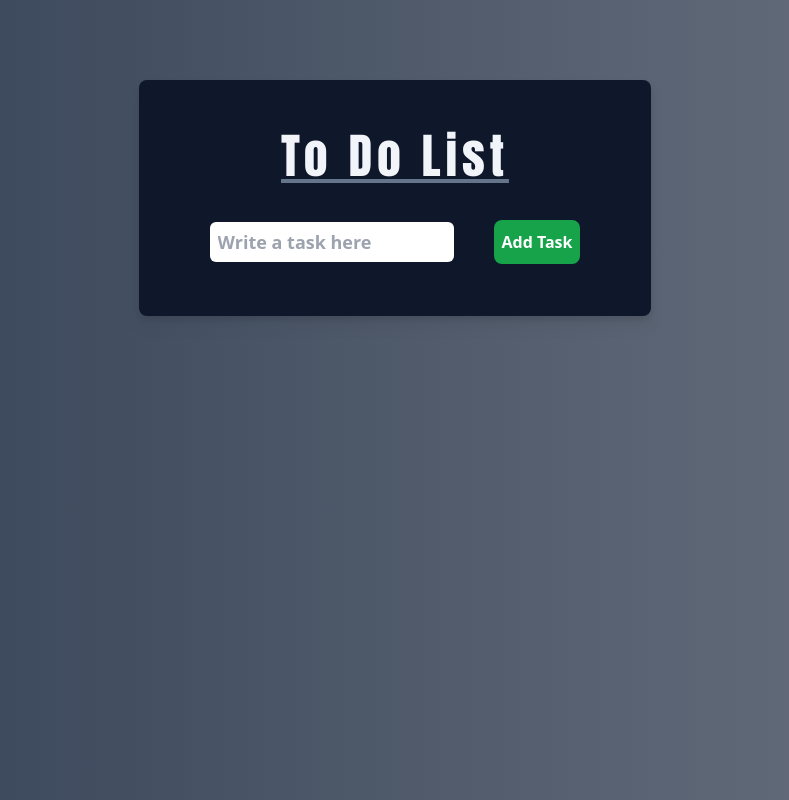
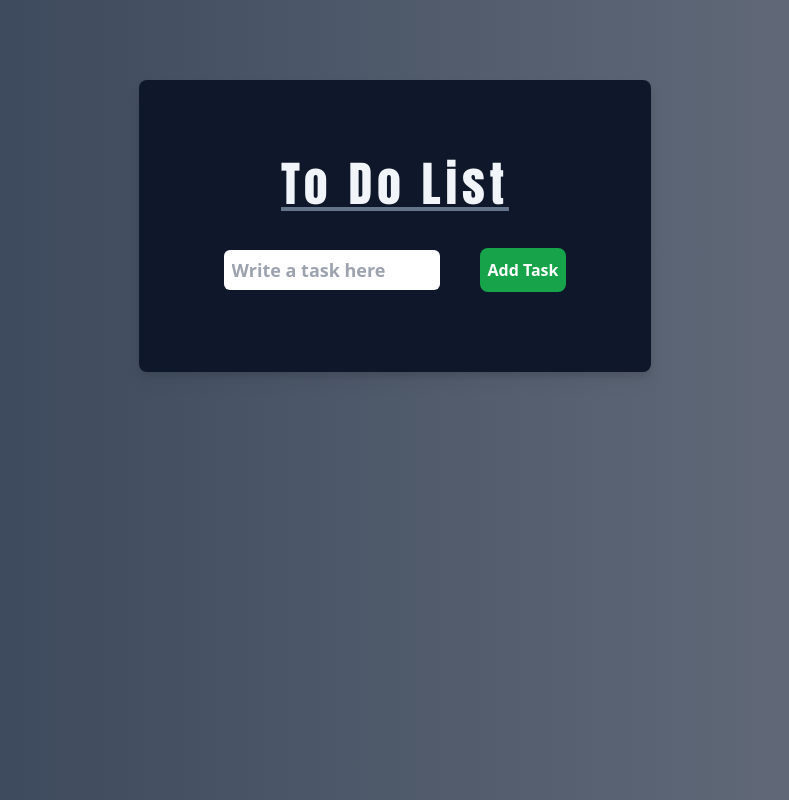
Before and after one commit to Dimakzkuru/ToDoApp, a React (Vite) app: page /ToDoApp/ in a window 1280 px wide. Shown: the whole page, without its empty margins (245-1034 px from the left). Built offline with nearby package versions, Linux system fonts and the light colour scheme; a web font is replaced by a local one.

Commit message:
container padding changes

```diff
--- a/src/Components/ToDoFormLocalStorage.jsx
+++ b/src/Components/ToDoFormLocalStorage.jsx
@@ -59,7 +59,7 @@ export function ToDoFormLocalStorage() {
   };
 
   return (
-    <section className="m-auto sm:w-[80%] xl:w-[40%] bg-slate-900 drop-shadow-lg rounded-lg  mt-20 p-3 z-40">
+    <section className="m-auto sm:w-[80%] xl:w-[40%] bg-slate-900 drop-shadow-lg rounded-lg  mt-20 p-10 z-40">
       <div className="py-5 m-5 underline mb-5 text-slate-500">
         <h1 className="font-[Anton] text-bold text-5xl flex items-center justify-center  text-slate-100 w-25 tracking-widest">
           To Do List
```
